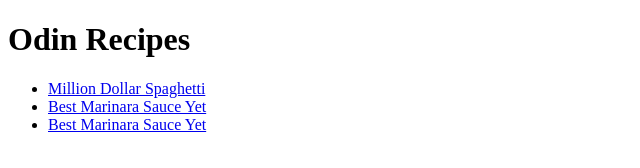
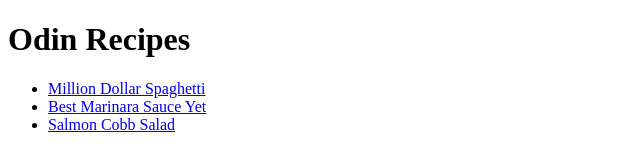
Before and after one commit to DonateII0/odin-recipes, a plain HTML site: page index.html in a window 1280 px wide. Shown: the full height of the page, 0-640 px from the left. Drawn offline with Linux system fonts and the light colour scheme.

Commit message:
Fix text

```diff
--- a/index.html
+++ b/index.html
@@ -13,7 +13,7 @@
     <ul>
         <li><a href="./recipes/million_dollar_spaghetti.html">Million Dollar Spaghetti</a></li>
         <li><a href="./recipes/best_marinara_sauce_yet.html">Best Marinara Sauce Yet</a></li>
-        <li><a href="./recipes/salmon_cobb_salad.html">Best Marinara Sauce Yet</a></li>
+        <li><a href="./recipes/salmon_cobb_salad.html">Salmon Cobb Salad</a></li>
     </ul>
 </body>
 
```
